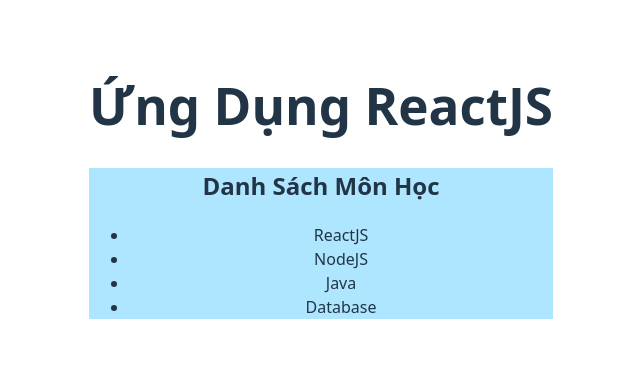
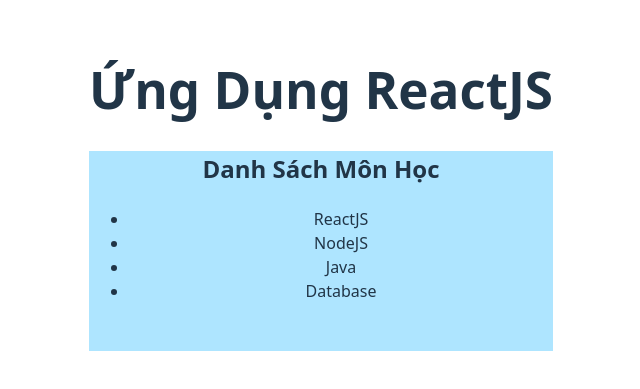
Before and after one commit to nhuyeumeo2811-del/bai2_2, a React (Vite) app: page / in a window 1280 px wide. Shown: the part 211-600 px from the top of the page, without its empty margins (319-959 px from the left). Built offline with nearby package versions, Linux system fonts and the light colour scheme.

Commit message:
Add multiple files

```diff
--- a/src/SubjectList.css
+++ b/src/SubjectList.css
@@ -1,3 +1,5 @@
 .subject-container{
     background-color: rgb(174, 229, 255);
+    width: 100%;
+    height: 200px;
 }
```
